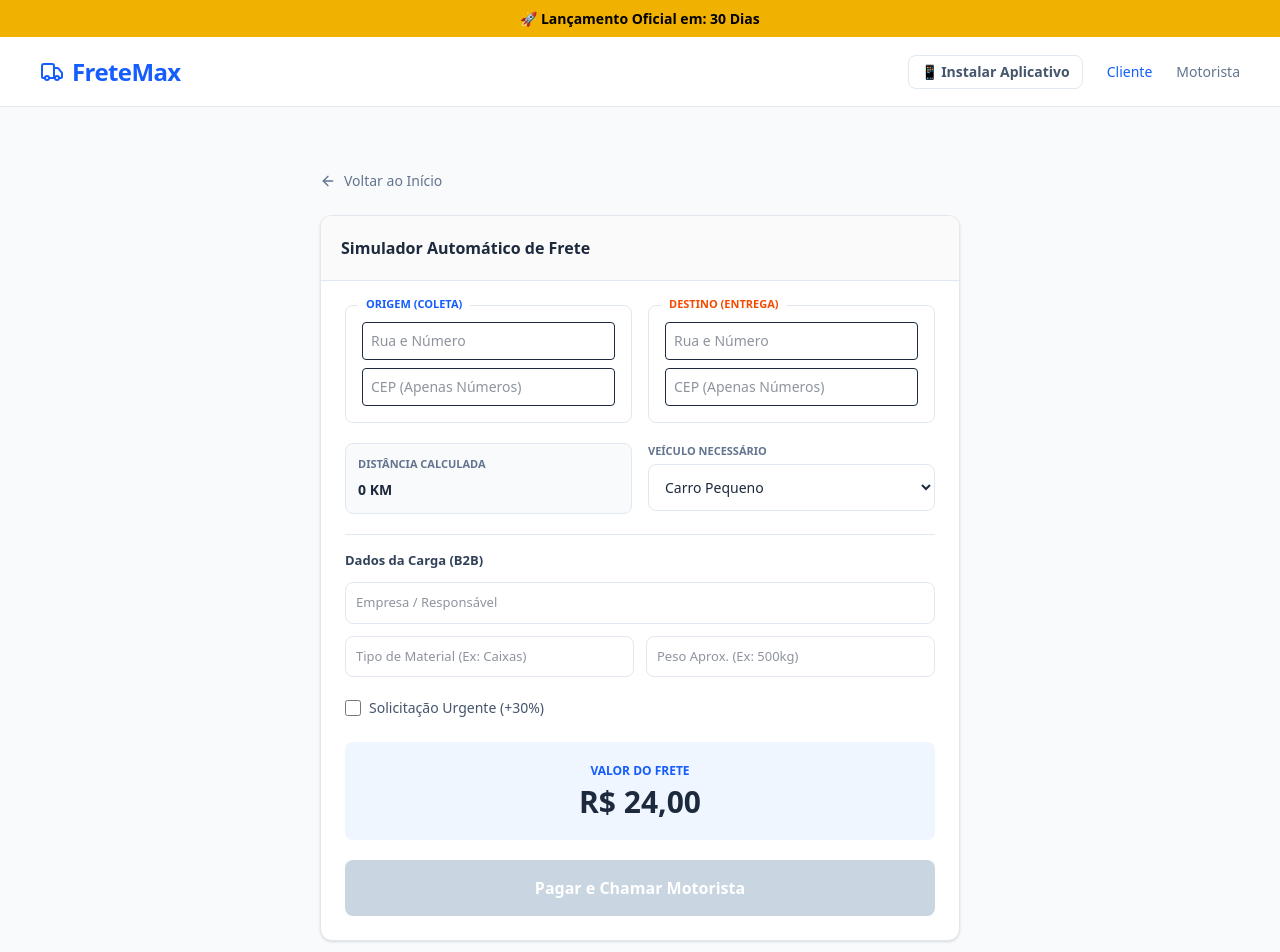
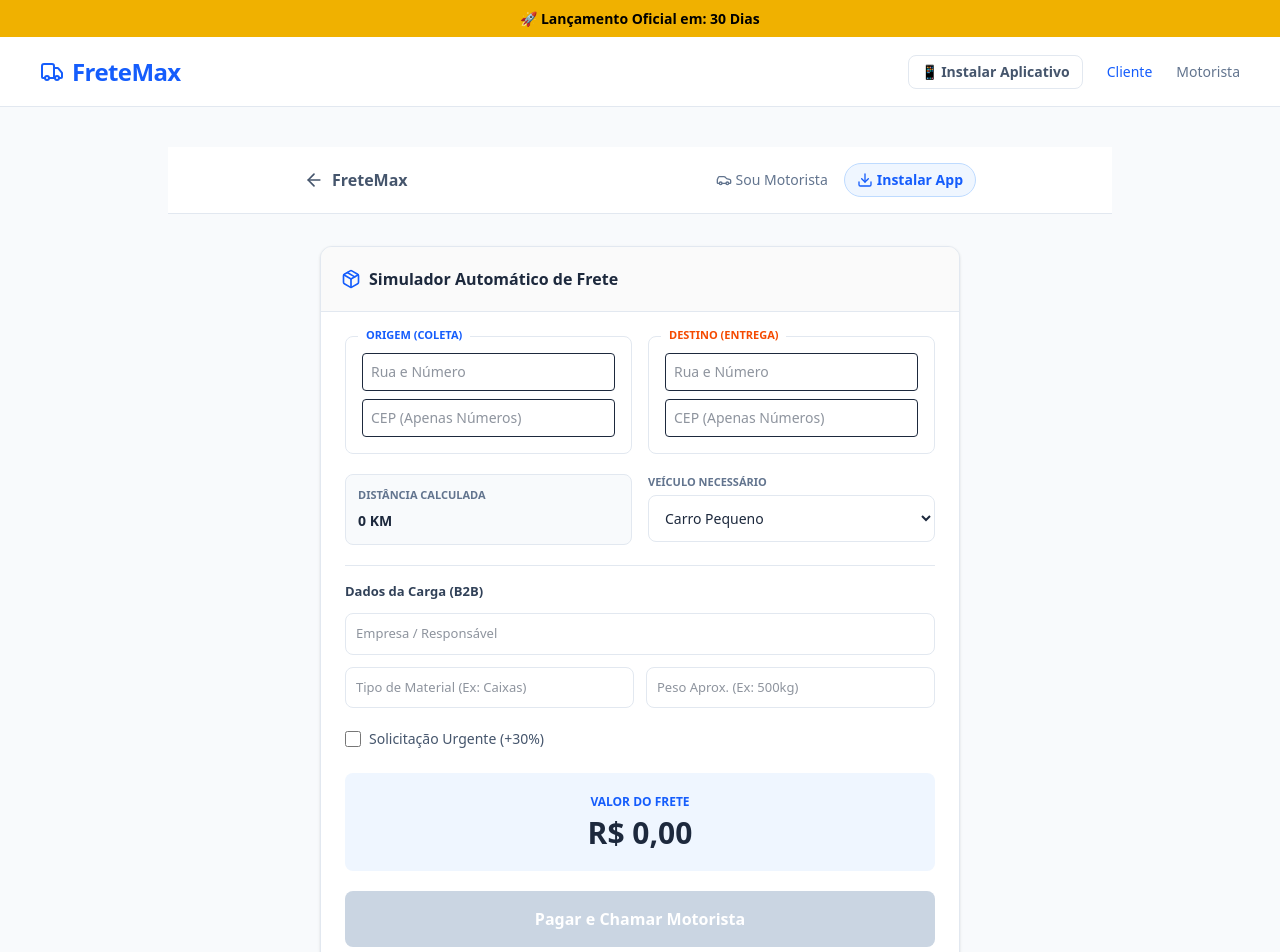
Before and after one commit to rodrigovtr38-hash/FRETEMAX, a React (Vite) app in the folder fretemax-projeto-final/: page /cliente in a window 1280 px wide. Shown: the top 952 px of the page. Built offline with nearby package versions, Linux system fonts and the light colour scheme.

Commit message:
Update Cliente.tsx

```diff
--- a/fretemax-projeto-final/src/pages/Cliente.tsx
+++ b/fretemax-projeto-final/src/pages/Cliente.tsx
@@ -1,7 +1,7 @@
-import { useState, useEffect } from 'react';
+import { useState } from 'react';
 import { db } from '../firebase';
 import { collection, addDoc, serverTimestamp } from 'firebase/firestore';
-import { MapPin, ArrowLeft } from 'lucide-react';
+import { MapPin, ArrowLeft, Download, Car, Package } from 'lucide-react';
 
 export default function Cliente() {
   const [coletaRua, setColetaRua] = useState('');
@@ -9,10 +9,6 @@
   const [entregaRua, setEntregaRua] = useState('');
   const [entregaCep, setEntregaCep] = useState('');
 
-  const [autoDistance, setAutoDistance] = useState(0);
-  const [isCalculating, setIsCalculating] = useState(false);
-
-  // OS CAMPOS B2B RESTAURADOS (Essenciais para o seu negócio)
   const [company, setCompany] = useState('');
   const [material, setMaterial] = useState('');
   const [weight, setWeight] = useState('');
@@ -22,53 +18,92 @@
 
   const [orderStatus, setOrderStatus] = useState<string | null>(null);
 
-  // BLINDAGEM MATEMÁTICA
-  const getMultiplier = (veh: string) => {
-    const v = String(veh || '').toLowerCase();
-    if (v.includes('utilitário') || v.includes('utilitario')) return 3;
-    if (v.includes('caminhão') || v.includes('caminhao')) return 5;
-    if (v.includes('carreta')) return 10;
-    return 2;
+  const [autoDistance, setAutoDistance] = useState(0);
+  const [isCalculating, setIsCalculating] = useState(false);
+
+  const formatarCEP = (valor: string) => {
+    if (!valor) return '';
+    let v = valor.replace(/\D/g, '');
+    if (v.length > 5) v = v.substring(0, 5) + '-' + v.substring(5, 8);
+    return v.substring(0, 9);
   };
 
-  const safeDistance = Number(autoDistance) || 0;
-  const multiplier = getMultiplier(vehicle);
-  const base = 20;
+  // TRAVA DO CHATGPT: Checagem segura de distância
+  const checarDistancia = (cepOrigem: string, cepDestino: string) => {
+    try {
+      if (!cepOrigem || !cepDestino) {
+        setAutoDistance(0); return;
+      }
+      const c1 = cepOrigem.replace(/\D/g, '');
+      const c2 = cepDestino.replace(/\D/g, '');
 
-  const valorMotorista = base + (safeDistance * multiplier);
-  let valorCliente = valorMotorista * 1.20;
-  if (urgent) {
-    valorCliente *= 1.30;
+      if (c1.length !== 8 || c2.length !== 8) {
+        setAutoDistance(0); return;
       }
 
-  // FORMATADOR DE MOEDA SEGURO
-  const formatCurrency = (val: number) => {
-    if (!Number.isFinite(val)) return 'R$ 0,00';
-    return new Intl.NumberFormat('pt-BR', { style: 'currency', currency: 'BRL' }).format(val);
+      setIsCalculating(true);
+      setTimeout(() => {
+        try {
+          const distanciaFake = 18.5;
+          if (!Number.isFinite(distanciaFake)) {
+            setAutoDistance(0);
+          } else {
+            setAutoDistance(distanciaFake);
+          }
+        } catch (e) {
+          setAutoDistance(0);
+        } finally {
+          setIsCalculating(false);
+        }
+      }, 500);
+    } catch (error) {
+      setAutoDistance(0);
+      setIsCalculating(false);
+    }
   };
 
-  // MÁSCARA DE CEP BLINDADA
-  const handleCepChange = (val: string, setter: React.Dispatch<React.SetStateAction<string>>) => {
-    let v = val.replace(/\D/g, '');
-    if (v.length > 5) v = v.replace(/^(\d{5})(\d)/, '$1-$2');
-    setter(v.slice(0, 9));
-  };
+  const handleColetaChange = (e: any) => {
+    const valor = e.target.value || '';
+    const formatado = formatarCEP(valor);
+    setColetaCep(formatado);
 
-  useEffect(() => {
-    const cepColetaLimpo = coletaCep.replace(/\D/g, '');
-    const cepEntregaLimpo = entregaCep.replace(/\D/g, '');
-
-    if (cepColetaLimpo.length === 8 && cepEntregaLimpo.length === 8) {
-      setIsCalculating(true);
-      const timer = setTimeout(() => {
-        setAutoDistance(18.5);
-        setIsCalculating(false);
-      }, 1200);
-      return () => clearTimeout(timer);
+    const cep1 = formatado.replace(/\D/g, '');
+    const cep2 = entregaCep.replace(/\D/g, '');
+    if (cep1.length === 8 && cep2.length === 8) {
+      checarDistancia(cep1, cep2);
     } else {
       setAutoDistance(0);
     }
-  }, [coletaCep, entregaCep]);
+  };
+
+  const handleEntregaChange = (e: any) => {
+    const valor = e.target.value || '';
+    const formatado = formatarCEP(valor);
+    setEntregaCep(formatado);
+
+    const cep1 = coletaCep.replace(/\D/g, '');
+    const cep2 = formatado.replace(/\D/g, '');
+    if (cep1.length === 8 && cep2.length === 8) {
+      checarDistancia(cep1, cep2);
+    } else {
+      setAutoDistance(0);
+    }
+  };
+
+  let multiplicador = 2;
+  if (vehicle.includes('Utilitário')) multiplicador = 3;
+  if (vehicle.includes('Caminhão')) multiplicador = 5;
+  if (vehicle.includes('Carreta')) multiplicador = 10;
+
+  let valorFinal = 20 + (autoDistance * multiplicador);
+  valorFinal = valorFinal * 1.20;
+  if (urgent) valorFinal = valorFinal * 1.30;
+
+  // TRAVA DO CHATGPT: Prevenção absoluta contra Tela Branca no cálculo
+  const valorSeguro = Number.isFinite(valorFinal) ? valorFinal : 0;
+  const valorFormatado = autoDistance > 0
+    ? `R$ ${valorSeguro.toFixed(2).replace('.', ',')}`
+    : 'R$ 0,00';
 
   const handlePagar = async () => {
     if (!coletaRua || !coletaCep || !entregaRua || !entregaCep || autoDistance <= 0) {
@@ -82,19 +117,18 @@
       await addDoc(collection(db, 'fretes'), {
         cidadeOrigem: `${coletaRua}, CEP: ${coletaCep}`,
         cidadeDestino: `${entregaRua}, CEP: ${entregaCep}`,
-        distancia: safeDistance,
+        distancia: autoDistance,
         veiculo: vehicle,
         responsavel: company,
         material: material,
         peso: weight,
         urgente: urgent,
-        valorMotorista,
-        valorCliente,
+        valorFinal: valorFormatado,
         status: 'aguardando_motorista',
         createdAt: serverTimestamp()
       });
     } catch (error) {
-      alert("Falha de conexão. Tente novamente.");
+      alert("Falha de conexão com o banco de dados. Tente novamente.");
       setOrderStatus(null);
     }
   };
@@ -118,32 +152,49 @@
   }
 
   return (
-    <div className="max-w-2xl mx-auto px-4 py-6">
-      <button onClick={() => window.location.href = '/'} className="flex items-center gap-2 text-slate-500 hover:text-slate-800 mb-6 font-medium text-sm">
-        <ArrowLeft className="w-4 h-4" /> Voltar ao Início
+    <div className="min-h-screen bg-slate-50">
+      <nav className="bg-white border-b border-slate-200 p-4 sticky top-0 z-50">
+        <div className="max-w-2xl mx-auto flex items-center justify-between">
+          <button onClick={() => window.location.href = '/'} className="flex items-center gap-2 text-slate-600 hover:text-blue-600 font-bold transition-colors">
+            <ArrowLeft className="w-5 h-5" /> FreteMax
           </button>
 
+          <div className="flex gap-4 items-center">
+            <button onClick={() => window.location.href = '/motorista'} className="flex items-center gap-1 text-sm font-medium text-slate-500 hover:text-slate-800 transition-colors">
+               <Car className="w-4 h-4" /> Sou Motorista
+            </button>
+            <button onClick={() => alert('Deseja instalar o app?')} className="flex items-center gap-1 text-sm font-bold text-blue-600 bg-blue-50 px-3 py-1.5 rounded-full hover:bg-blue-100 transition-colors border border-blue-200">
+               <Download className="w-4 h-4" /> Instalar App
+            </button>
+          </div>
+        </div>
+      </nav>
+
+      <div className="max-w-2xl mx-auto px-4 py-8">
         <div className="bg-white rounded-xl border border-slate-200 shadow-sm overflow-hidden">
-        <div className="p-5 border-b border-slate-200 bg-neutral-50"><h2 className="text-[16px] font-semibold text-slate-800">Simulador Automático de Frete</h2></div>
+          <div className="p-5 border-b border-slate-200 bg-neutral-50 flex items-center gap-2">
+            <Package className="w-5 h-5 text-blue-600" />
+            <h2 className="text-[16px] font-semibold text-slate-800">Simulador Automático de Frete</h2>
+          </div>
+
           <div className="p-6 space-y-5">
-
             <div className="grid grid-cols-1 md:grid-cols-2 gap-4">
               <div className="p-4 border-[1.5px] border-slate-200 rounded-lg relative">
                 <span className="absolute -top-[10px] left-3 bg-white px-2 text-[11px] font-bold uppercase text-blue-600">Origem (Coleta)</span>
                 <input className="w-full p-2 mb-2 border-[1.5px] rounded text-sm focus:border-blue-600 outline-none" placeholder="Rua e Número" value={coletaRua} onChange={e => setColetaRua(e.target.value)} />
-              <input className="w-full p-2 border-[1.5px] rounded text-sm focus:border-blue-600 outline-none" placeholder="CEP (Apenas Números)" value={coletaCep} onChange={e => handleCepChange(e.target.value, setColetaCep)} maxLength={9} />
+                <input className="w-full p-2 border-[1.5px] rounded text-sm focus:border-blue-600 outline-none" placeholder="CEP (Apenas Números)" value={coletaCep} onChange={handleColetaChange} maxLength={9} />
               </div>
               <div className="p-4 border-[1.5px] border-slate-200 rounded-lg relative">
                 <span className="absolute -top-[10px] left-3 bg-white px-2 text-[11px] font-bold uppercase text-orange-600">Destino (Entrega)</span>
                 <input className="w-full p-2 mb-2 border-[1.5px] rounded text-sm focus:border-blue-600 outline-none" placeholder="Rua e Número" value={entregaRua} onChange={e => setEntregaRua(e.target.value)} />
-              <input className="w-full p-2 border-[1.5px] rounded text-sm focus:border-blue-600 outline-none" placeholder="CEP (Apenas Números)" value={entregaCep} onChange={e => handleCepChange(e.target.value, setEntregaCep)} maxLength={9} />
+                <input className="w-full p-2 border-[1.5px] rounded text-sm focus:border-blue-600 outline-none" placeholder="CEP (Apenas Números)" value={entregaCep} onChange={handleEntregaChange} maxLength={9} />
               </div>
             </div>
 
             <div className="grid grid-cols-2 gap-4">
               <div className="p-3 border-[1.5px] border-slate-200 rounded-lg bg-slate-50">
                 <label className="block text-[11px] font-bold text-slate-500 mb-1 uppercase">Distância Calculada</label>
-              {isCalculating ? <span className="text-blue-600 text-sm font-bold animate-pulse">Calculando...</span> : <span className="text-slate-800 text-sm font-bold">{safeDistance} KM</span>}
+                {isCalculating ? <span className="text-blue-600 text-sm font-bold animate-pulse">Calculando...</span> : <span className="text-slate-800 text-sm font-bold">{autoDistance > 0 ? `${autoDistance} KM` : '0 KM'}</span>}
               </div>
               <div>
                 <label className="block text-[11px] font-bold text-slate-500 mb-1 uppercase">Veículo Necessário</label>
@@ -156,7 +207,6 @@
               </div>
             </div>
 
-          {/* CAMPOS B2B RESTAURADOS */}
             <div className="border-t border-slate-200 pt-4 mt-2">
               <h3 className="text-[13px] font-bold text-slate-700 mb-3">Dados da Carga (B2B)</h3>
               <div className="space-y-3">
@@ -177,14 +227,15 @@
 
             <div className="bg-[#eff6ff] p-5 rounded-lg text-center mt-6">
               <p className="text-[12px] font-bold text-blue-600 uppercase">Valor do Frete</p>
-            <p className="text-3xl font-black text-slate-800 mt-1">{formatCurrency(valorCliente)}</p>
+              <p className="text-3xl font-black text-slate-800 mt-1">{valorFormatado}</p>
             </div>
 
-          <button onClick={handlePagar} disabled={safeDistance <= 0} className="w-full bg-blue-600 text-white font-bold py-4 rounded-lg hover:bg-blue-700 transition-colors disabled:bg-slate-300">
+            <button onClick={handlePagar} disabled={autoDistance <= 0} className="w-full bg-blue-600 text-white font-bold py-4 rounded-lg hover:bg-blue-700 transition-colors disabled:bg-slate-300">
               Pagar e Chamar Motorista
             </button>
           </div>
         </div>
       </div>
+    </div>
   );
 }
```
Lines whose indentation alone changed are shown as unchanged.
